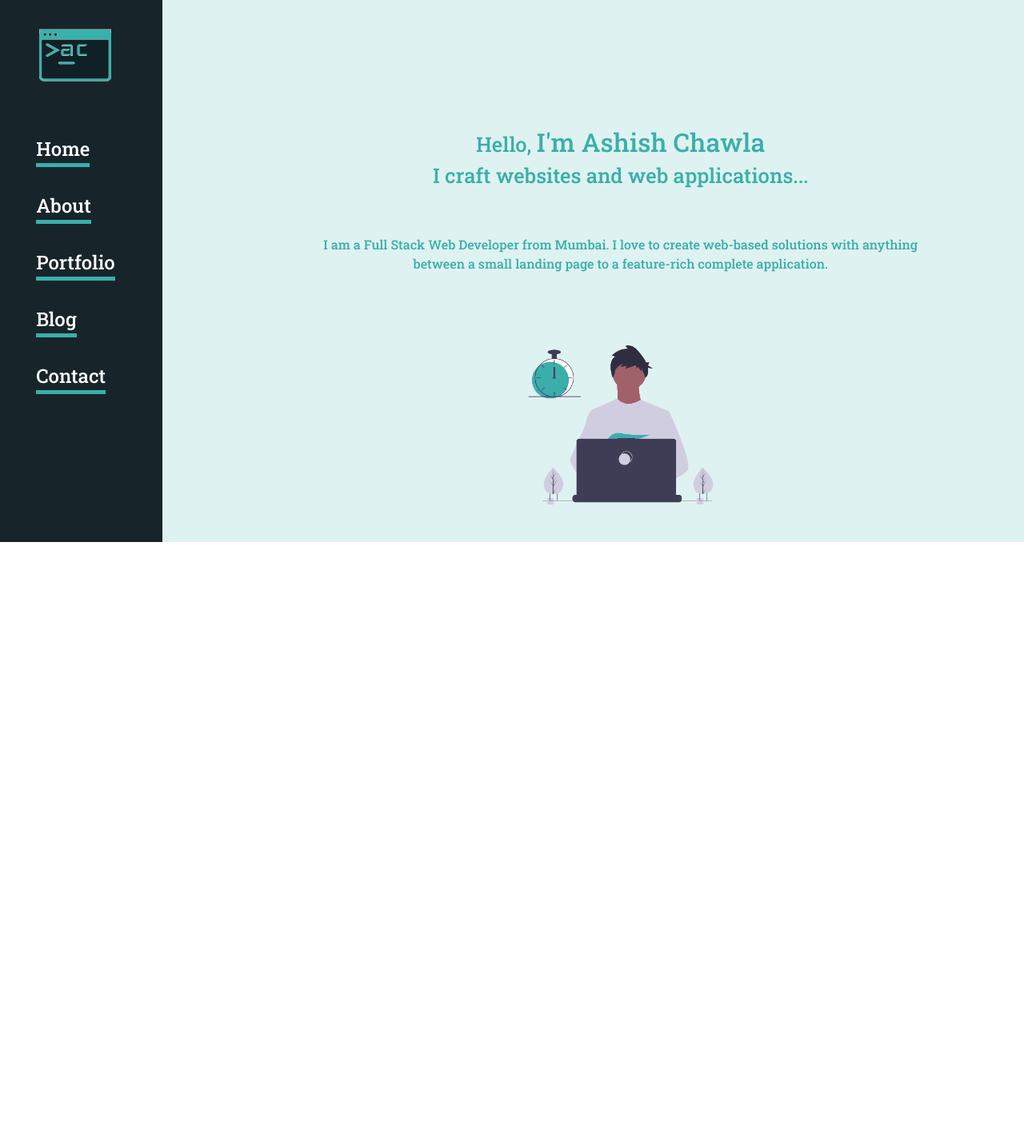
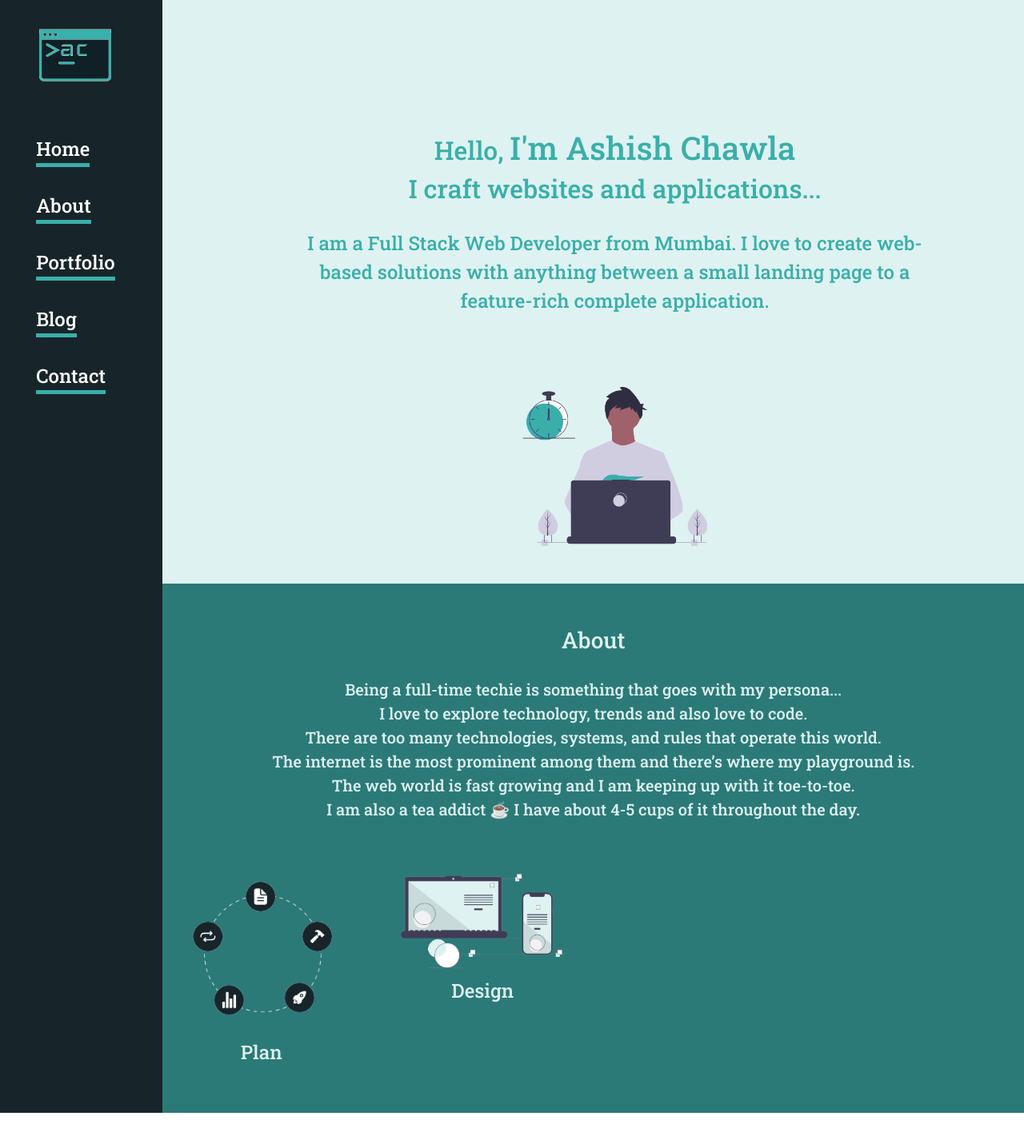
Before and after one commit to ashishmchawla/portfolio, a PHP site: page / in a window 1280 px wide. Shown: the top 1431 px of the page at 80% size. Run offline with PHP 8.4, Linux system fonts and the light colour scheme.

Commit message:
About section partial

```diff
--- a/index.php
+++ b/index.php
@@ -40,15 +40,39 @@
         </div>
         <div class="col-xs-12 col-sm-12 col-md-10 col-lg-10" id="mainContent">
           <section id="home">
-            <h2>
+            <h1>
               <small>Hello, </small>
               I'm Ashish Chawla
-              <br><small> I craft websites and web applications...</small>
-            </h2>
+              <br><small> I craft websites and applications...</small>
+            </h1>
 
             <p id="home_description"> I am a Full Stack Web Developer from Mumbai. I love to create web-based solutions with anything between a small landing page to a feature-rich complete application. </p>
             <img id="hero_image" src="images/developer_custom.png" class="img-responsive">
             <br><br>
+          </section>
+          <section id="about">
+              <h3> About </h3>
+              <p>
+                Being a full-time techie is something that goes with my persona... <br>
+                I love to explore technology, trends and also love to code. <br>
+                There are too many technologies, systems, and rules that operate this world. <br>
+                The internet is the most prominent among them and there’s where my playground is.<br>
+                The web world is fast growing and I am keeping up with it toe-to-toe. <br>
+                I am also a tea addict ☕️ I have about 4-5 cups of it throughout the day.
+              </p>
+              <br>
+              <div class="row">
+
+                <div class="col-md-3">
+                    <img src="images/plan_themed.png" class="img-fluid aboutImg">
+                    <h4> Plan </h4>
+                </div>
+                <div class="col-md-3">
+                    <img src="images/responsive_themed.png" class="img-fluid aboutImg">
+                    <h4> Design </h4>
+                </div>
+
+              </div>
           </section>
         </div>
     </div>
--- a/sass/main.scss
+++ b/sass/main.scss
@@ -54,6 +54,7 @@ html, body {
     color: $theme-primary;
     background-color: $theme-light;
     font-family: 'Roboto Slab';
+    padding-left: 0px;
 }
 
 #home {
@@ -63,13 +64,32 @@ html, body {
 }
 
 #home_description {
-    padding: 5% 10% 5% 10%;
+    padding: 2% 10% 5% 10%;
+    font-size: 1.5rem;
 }
 
 #hero_image {
     max-height: 300px;
     max-width: 300px;
 }
+
+#aboutLeft {
+    padding: 5%;
+}
+
+#about {
+    padding-top: 5%;
+    padding-bottom: 5%;
+    text-align: center;
+    background-color: $theme-dark;
+    color: $theme-light;
+    font-size: 1.5rem;
+    p {
+        padding: 2% 5% 0 5%;
+        font-size: 1.25rem;
+    }
+}
+
 
 a.nav-link  {
     color: $theme-light !important;
```
Also changed, not shown: css/main.css, images/ashish.jpg (added), images/ashish2.jpg (added), images/computer.png (added), images/plan.png (added), images/plan_dark.png (added), images/plan_themed.png (added), images/responsive.png (added), images/responsive_themed.jpg (added), images/responsive_themed.png (added), images/self_display.png (added), images/undraw_hacker_mindset_gjwq.svg (added), images/undraw_progressive_app_m9ms.svg (added), images/undraw_responsive_6c8s.svg (added), 2 more files, 2 other files.
